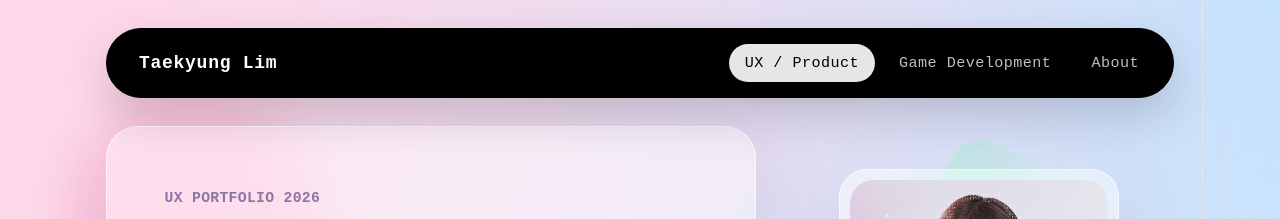
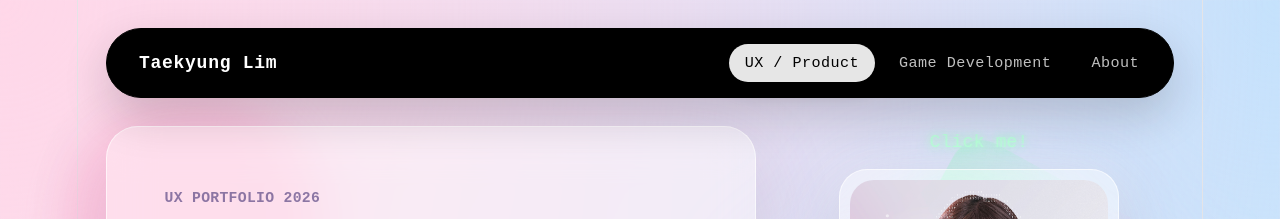
Before and after one commit to jesstasha/portfolio-2026, a React (Vite) app: page / in a window 1280 px wide. Shown: the top 219 px of the page. Built offline with nearby package versions, Linux system fonts and the light colour scheme.

Commit message:
Add click me text above the card

```diff
--- a/src/App.css
+++ b/src/App.css
@@ -1635,3 +1635,30 @@ h1 {
   width: 51px !important;
   height: 51px !important;
 }
+
+@font-face {
+  font-family: "PokemonFont";
+  src: url("/fonts/pokemon.ttf") format("truetype");
+}
+
+.click-me-badge {
+  position: absolute;
+  top: -34px;
+  left: 50%;
+  transform: translateX(-50%);
+  z-index: 5;
+  font-family: "PokemonFont", "SF Mono", monospace;
+  font-size: 1rem;
+  color: #b8ffd8;
+  text-shadow:
+    0 0 6px rgba(184, 255, 216, 0.9),
+    0 0 14px rgba(124, 255, 178, 0.65);
+  animation: floatClickMe 1.8s ease-in-out infinite;
+  pointer-events: none;
+  white-space: nowrap;
+}
+
+@keyframes floatClickMe {
+  0%, 100% { transform: translateX(-50%) translateY(0); }
+  50% { transform: translateX(-50%) translateY(-6px); }
+}
--- a/src/App.jsx
+++ b/src/App.jsx
@@ -397,6 +397,7 @@ function FlipCard() {
   return (
     <div className="flip-card" onClick={() => setFlipped(!flipped)}>
       <div className={`flip-card-inner ${flipped ? "flipped" : ""}`}>
+        <div className="click-me-badge">Click me!</div>
         <div className="flip-card-face flip-front glass-card">
           <img className="hero-profile-image" src="/jess_profile.png" alt="Taekyung Lim profile" />
 
```
Also changed, not shown: public/fonts/pokemon.ttf (added).
